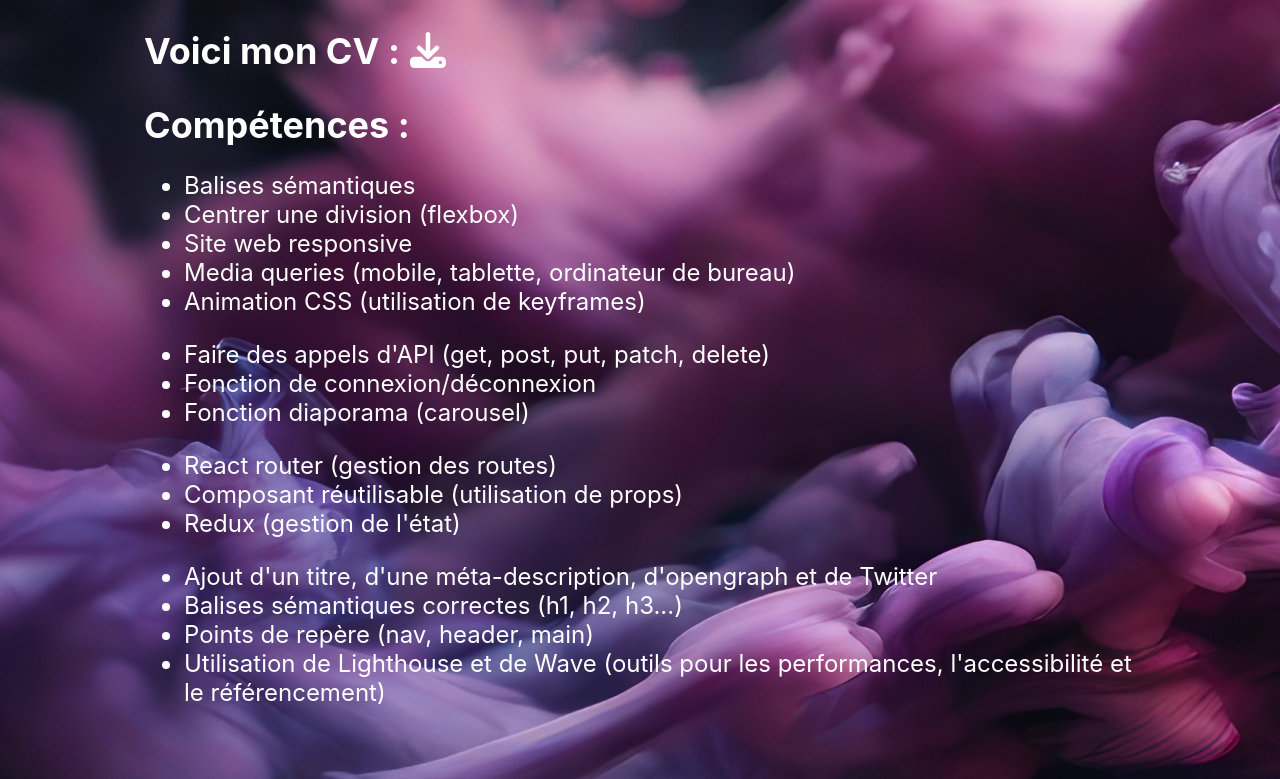
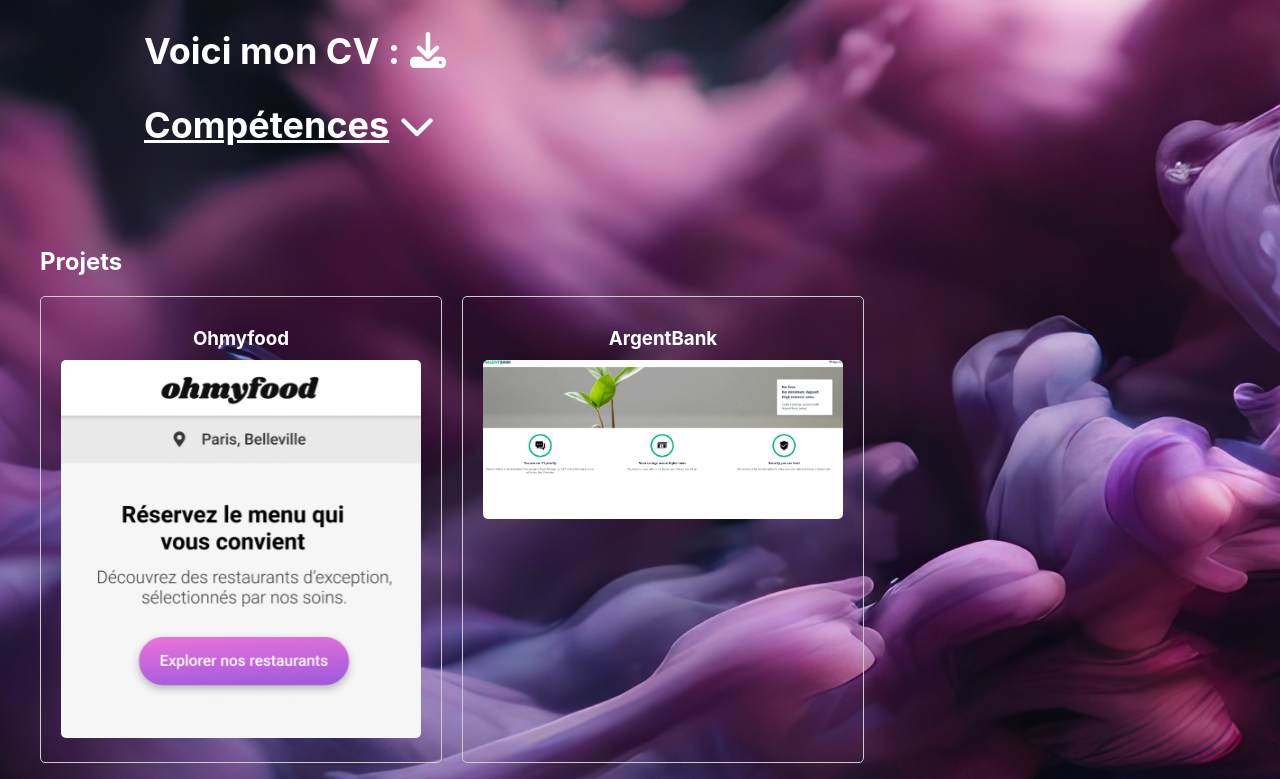
Before and after one commit to LabatiJulien/projet12, a React (Create React App) app in the folder portfolio/: page / in a window 1280 px wide. Shown: the part 401-1180 px from the top of the page. Built offline with nearby package versions, Linux system fonts and the light colour scheme.

Commit message:
Amélioration profil

```diff
--- a/portfolio/src/components/profil/Profil.css
+++ b/portfolio/src/components/profil/Profil.css
@@ -64,3 +64,45 @@
   padding: 0;
   cursor: pointer;
 }
+
+.competences-title {
+  cursor: pointer;
+  text-decoration: underline;
+  display: flex;
+  align-items: center;
+}
+
+.chevron-icon {
+  margin-left: 10px;
+  transition: transform 0.3s ease;
+}
+
+.competences {
+  margin-top: 20px;
+}
+
+.competences ul {
+  padding: 0;
+}
+
+.competences ul li {
+  list-style: none;
+  margin-bottom: 10px;
+  position: relative;
+  padding-left: 20px;
+}
+
+.competences ul li p {
+  margin: 5px 0 15px 0;
+  font-size: 1rem;
+  color: #ccc;
+}
+
+.competences ul li:before {
+  content: "•";
+  position: absolute;
+  left: 0;
+  top: 0;
+  color: #fff;
+  font-size: 1.5rem;
+}
--- a/portfolio/src/components/profil/Profil.js
+++ b/portfolio/src/components/profil/Profil.js
@@ -1,11 +1,17 @@
-import React from 'react';
+import React, { useState } from 'react';
 import smileyImage from '../../img/Smiley transmetropolitan.png';
 import cvPDF from '../../Cv/CV_Labati_Julien.pdf';
 import { FontAwesomeIcon } from '@fortawesome/react-fontawesome';
-import { faDownload } from '@fortawesome/free-solid-svg-icons';
+import { faDownload, faChevronDown, faChevronUp } from '@fortawesome/free-solid-svg-icons';
 import './Profil.css';
 
 const Profil = () => {
+    const [isCompetencesOpen, setIsCompetencesOpen] = useState(false);
+
+    const toggleCompetences = () => {
+        setIsCompetencesOpen(!isCompetencesOpen);
+    };
+
     return (
         <div id="profil" className="profil">
             <div className="content">
@@ -22,30 +28,70 @@ const Profil = () => {
                         </button>
                     </a>
                 </h2>
-        <h2>Compétences :</h2>
+                <h2 className="competences-title" onClick={toggleCompetences}>
+                    Compétences
+                    <FontAwesomeIcon
+                        icon={isCompetencesOpen ? faChevronUp : faChevronDown}
+                        className="chevron-icon"
+                    />
+                </h2>
+                {isCompetencesOpen && (
+                    <div className="competences">
                         <ul>
-            <li>Balises sémantiques</li>
-            <li>Centrer une division (flexbox)</li>
-            <li>Site web responsive</li>
-            <li>Media queries (mobile, tablette, ordinateur de bureau)</li>
-            <li>Animation CSS (utilisation de keyframes)</li>
+                            <li>Balises sémantiques
+                                <p>Utilisation correcte des balises HTML5 pour améliorer l'accessibilité et le SEO.</p>
+                            </li>
+                            <li>Centrer une division (flexbox)
+                                <p>Utilisation de Flexbox pour centrer des éléments horizontalement et verticalement.</p>
+                            </li>
+                            <li>Site web responsive
+                                <p>Création de sites web qui s'adaptent à toutes les tailles d'écran.</p>
+                            </li>
+                            <li>Media queries (mobile, tablette, ordinateur de bureau)
+                                <p>Adaptation des styles CSS en fonction des différents dispositifs.</p>
+                            </li>
+                            <li>Animation CSS (utilisation de keyframes)
+                                <p>Création d'animations fluides et engageantes avec CSS.</p>
+                            </li>
                         </ul>
                         <ul>
-            <li>Faire des appels d'API (get, post, put, patch, delete)</li>
-            <li>Fonction de connexion/déconnexion</li>
-            <li>Fonction diaporama (carousel)</li>
+                            <li>Faire des appels d'API (get, post, put, patch, delete)
+                                <p>Interaction avec des services web pour récupérer et envoyer des données.</p>
+                            </li>
+                            <li>Fonction de connexion/déconnexion
+                                <p>Implémentation de l'authentification des utilisateurs.</p>
+                            </li>
+                            <li>Fonction diaporama (carousel)
+                                <p>Création de carrousels d'images ou de contenus dynamiques.</p>
+                            </li>
                         </ul>
                         <ul>
-            <li>React router (gestion des routes)</li>
-            <li>Composant réutilisable (utilisation de props)</li>
-            <li>Redux (gestion de l'état)</li>
+                            <li>React router (gestion des routes)
+                                <p>Gestion de la navigation et des vues dans une application React.</p>
+                            </li>
+                            <li>Composant réutilisable (utilisation de props)
+                                <p>Création de composants modulaires et réutilisables en React.</p>
+                            </li>
+                            <li>Redux (gestion de l'état)
+                                <p>Gestion de l'état global de l'application avec Redux.</p>
+                            </li>
                         </ul>
                         <ul>
-            <li>Ajout d'un titre, d'une méta-description, d'opengraph et de Twitter</li>
-            <li>Balises sémantiques correctes (h1, h2, h3...)</li>
-            <li>Points de repère (nav, header, main)</li>
-            <li>Utilisation de Lighthouse et de Wave (outils pour les performances, l'accessibilité et le référencement)</li>
+                            <li>Ajout d'un titre, d'une méta-description, d'opengraph et de Twitter
+                                <p>Optimisation des pages web pour le SEO et le partage sur les réseaux sociaux.</p>
+                            </li>
+                            <li>Balises sémantiques correctes (h1, h2, h3...)
+                                <p>Utilisation appropriée des balises de titre pour structurer le contenu.</p>
+                            </li>
+                            <li>Points de repère (nav, header, main)
+                                <p>Structuration des pages web avec des éléments de navigation clairs.</p>
+                            </li>
+                            <li>Utilisation de Lighthouse et de Wave (outils pour les performances, l'accessibilité et le référencement)
+                                <p>Évaluation et amélioration des performances et de l'accessibilité des sites web.</p>
+                            </li>
                         </ul>
+                    </div>
+                )}
             </div>
         </div>
     );
```
Lines whose indentation alone changed are shown as unchanged.
